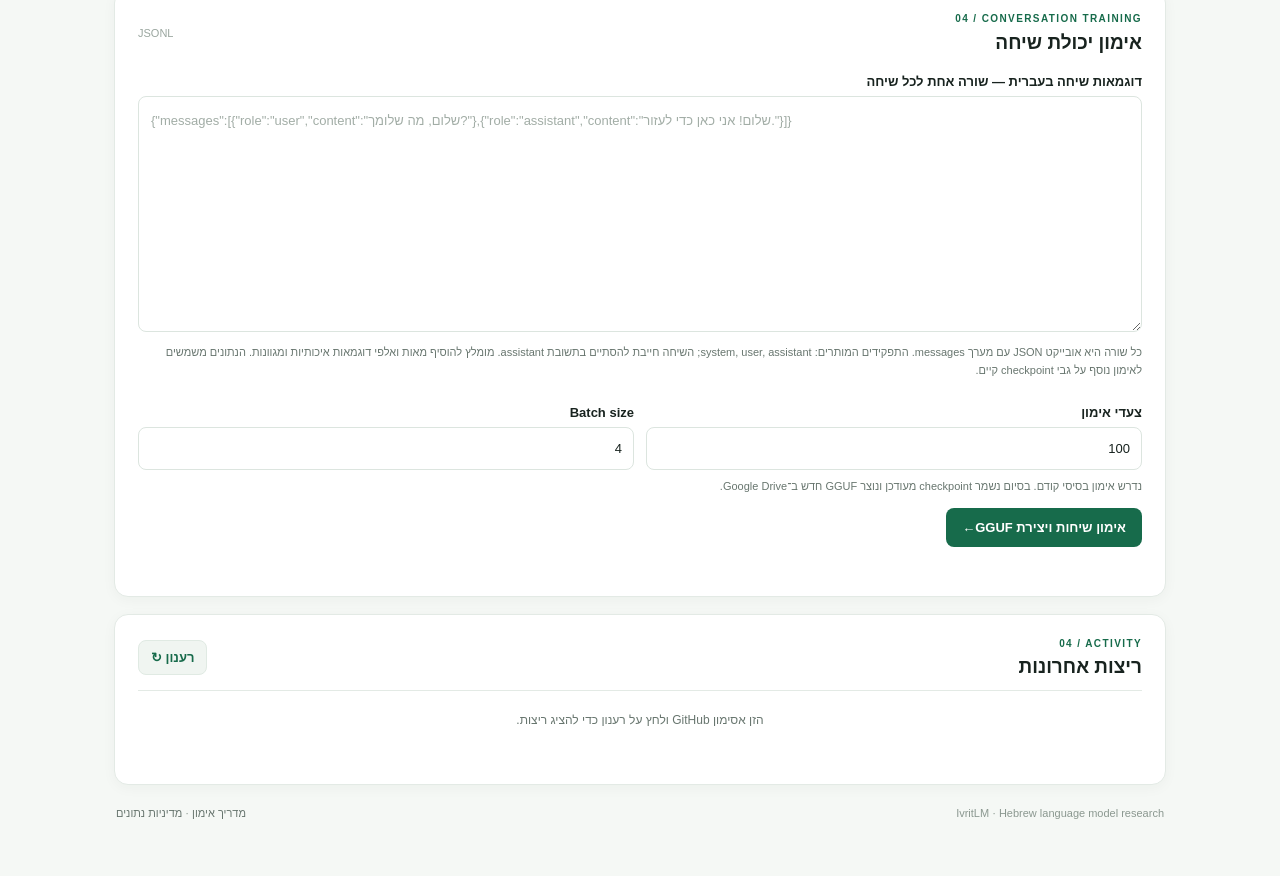
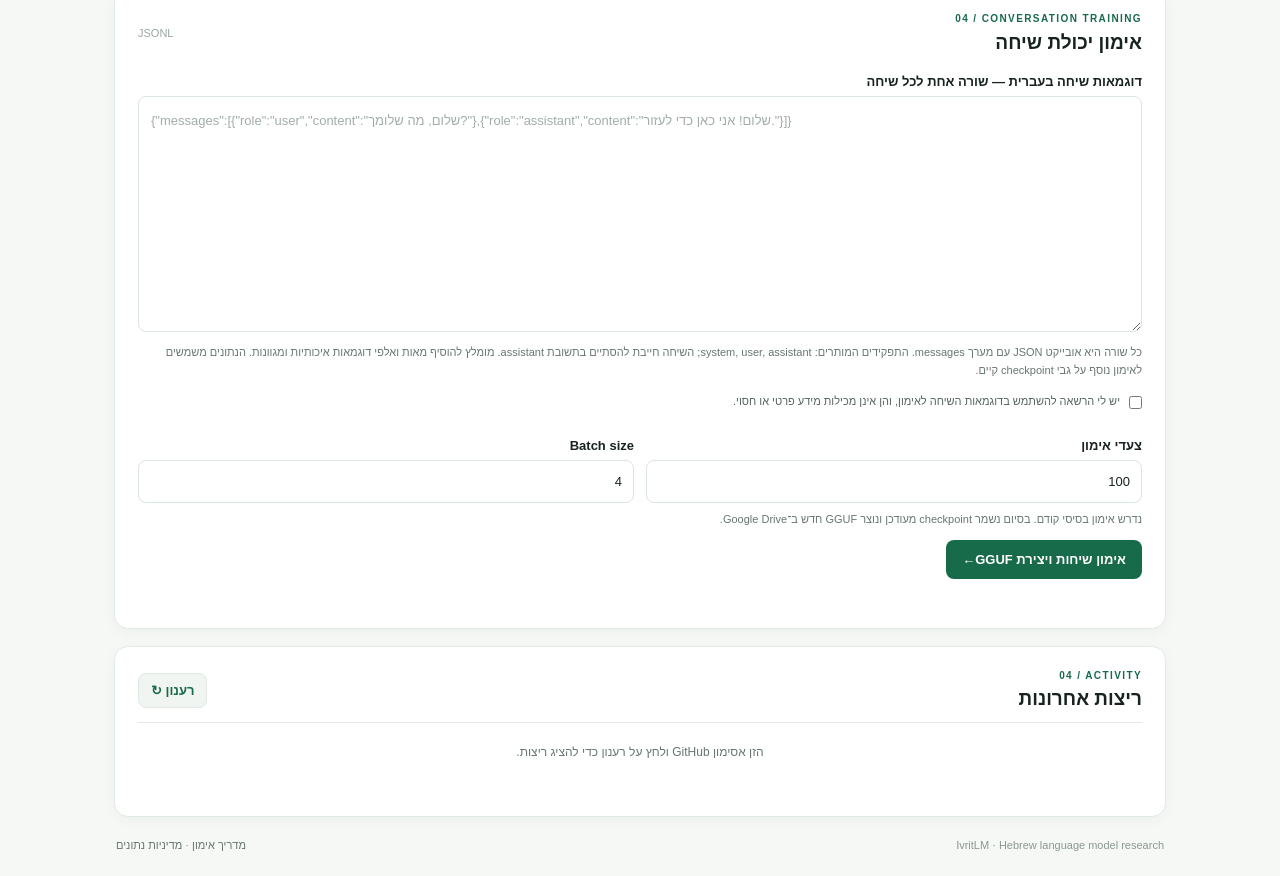
Before and after one commit to avtsye/IvritLM, a plain HTML site: page site/index.html in a window 1280 px wide. Shown: the part 2713-3589 px from the top of the page. Before the commit the page ends 3557 px from the top, so only its background shows below. Drawn offline with Linux system fonts and the light colour scheme.

Commit message:
Add chat dataset authorization confirmation to dashboard

```diff
--- a/site/index.html
+++ b/site/index.html
@@ -45,6 +45,7 @@
 <section class="panel chat-panel" id="chat-tuning"><div class="head"><div><p class="eyebrow">04 / CONVERSATION TRAINING</p><h2>אימון יכולת שיחה</h2></div><small>JSONL</small></div>
 <form id="chat-form"><label for="chat-jsonl">דוגמאות שיחה בעברית — שורה אחת לכל שיחה</label><textarea id="chat-jsonl" rows="9" maxlength="60000" dir="ltr" spellcheck="false" placeholder='{"messages":[{"role":"user","content":"שלום, מה שלומך?"},{"role":"assistant","content":"שלום! אני כאן כדי לעזור."}]}' required></textarea>
 <p class="hint">כל שורה היא אובייקט JSON עם מערך messages. התפקידים המותרים: system, user, assistant; השיחה חייבת להסתיים בתשובת assistant. מומלץ להוסיף מאות ואלפי דוגמאות איכותיות ומגוונות. הנתונים משמשים לאימון נוסף על גבי checkpoint קיים.</p>
+<div class="check"><input id="chat-data-approved" type="checkbox" required><label for="chat-data-approved">יש לי הרשאה להשתמש בדוגמאות השיחה לאימון, והן אינן מכילות מידע פרטי או חסוי.</label></div>
 <div class="training-fields"><div><label for="chat-steps">צעדי אימון</label><input id="chat-steps" type="number" min="1" max="1000" value="100" required></div><div><label for="chat-batch">Batch size</label><input id="chat-batch" type="number" min="1" max="16" value="4" required></div></div>
 <p class="hint">נדרש אימון בסיסי קודם. בסיום נשמר checkpoint מעודכן ונוצר GGUF חדש ב־Google Drive.</p>
 <button id="chat-submit-btn" type="submit"><span>אימון שיחות ויצירת GGUF</span><b>←</b></button><p id="chat-message" role="status"></p></form></section>
```
